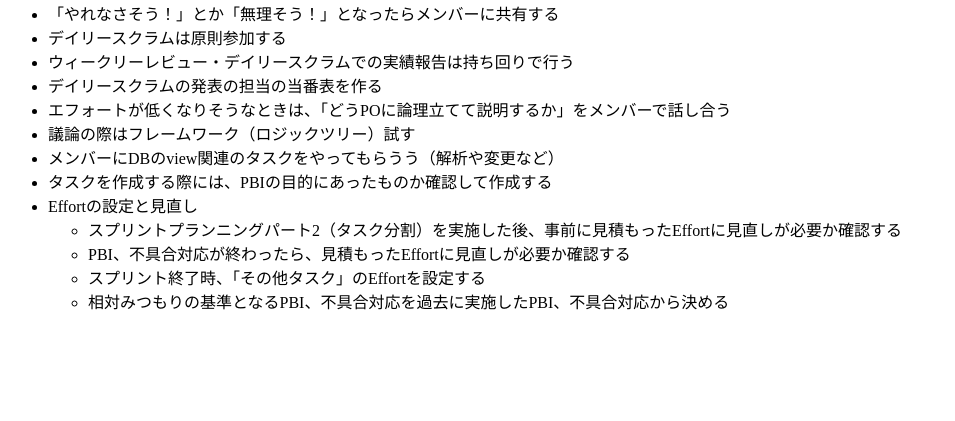
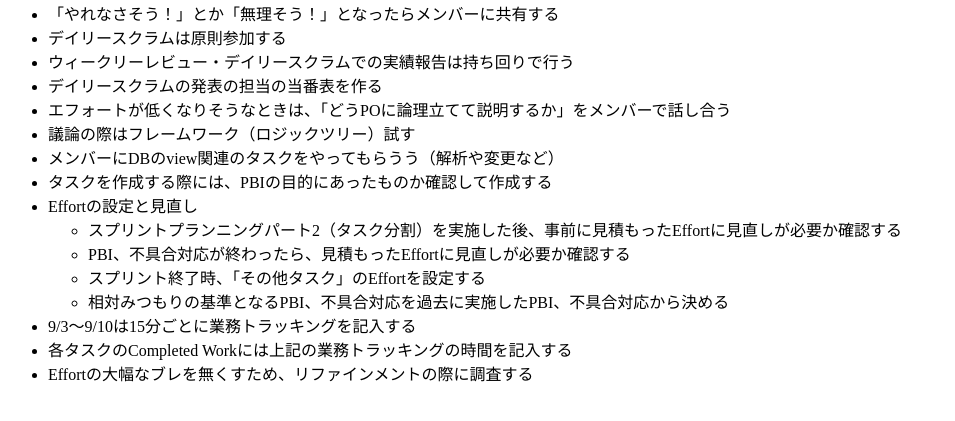
Before and after one commit to gugu-and-company/working-agreement, a plain HTML site: page index.html in a window 1280 px wide. Shown: the part 79-500 px from the top of the page, without its empty margins (0-955 px from the left). Drawn offline with Linux system fonts and the light colour scheme.

Commit message:
Sprint59の振り返り

```diff
--- a/index.html
+++ b/index.html
@@ -26,6 +26,9 @@
                 <li>相対みつもりの基準となるPBI、不具合対応を過去に実施したPBI、不具合対応から決める</li>
             </ul>
         </li>
+        <li>9/3～9/10は15分ごとに業務トラッキングを記入する</li>
+        <li>各タスクのCompleted Workには上記の業務トラッキングの時間を記入する</li>
+        <li>Effortの大幅なブレを無くすため、リファインメントの際に調査する</li>
     </ul>
 </body>
 </html>
```
